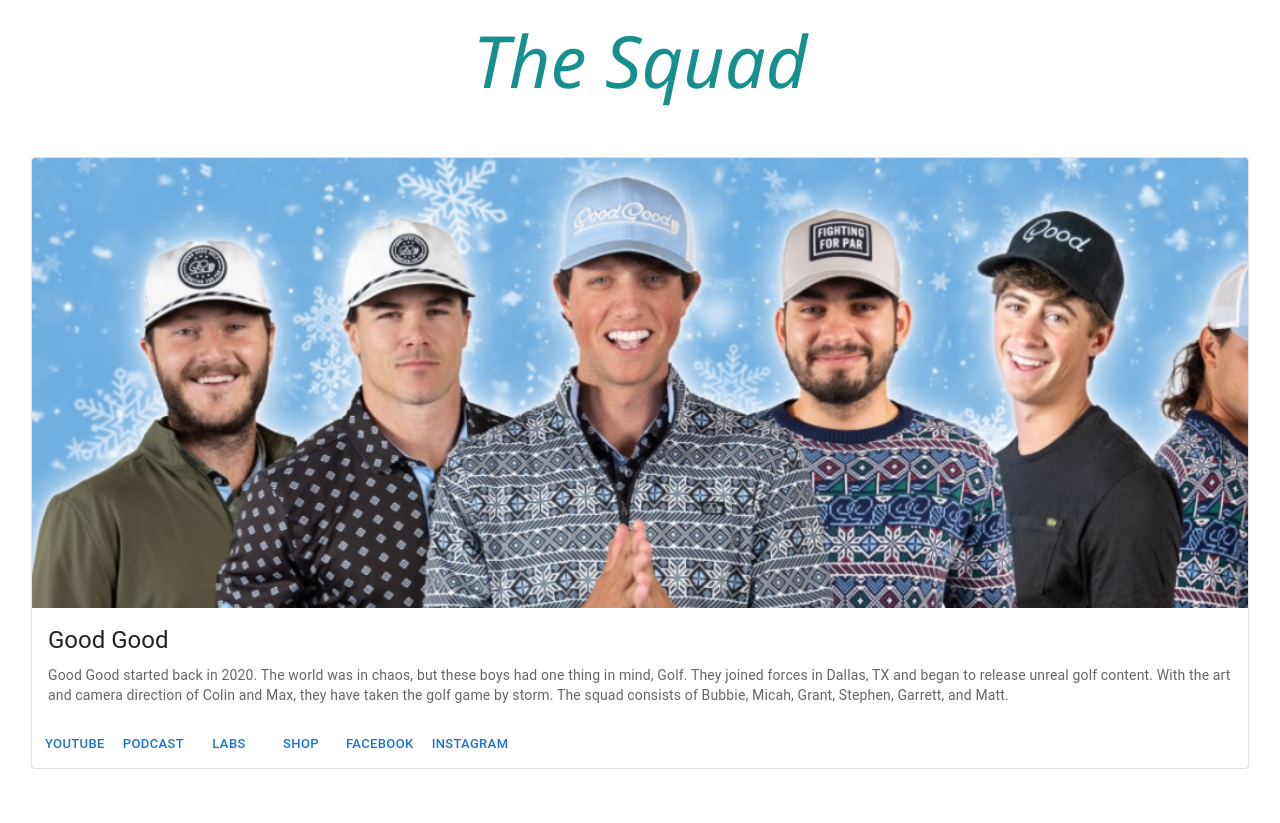
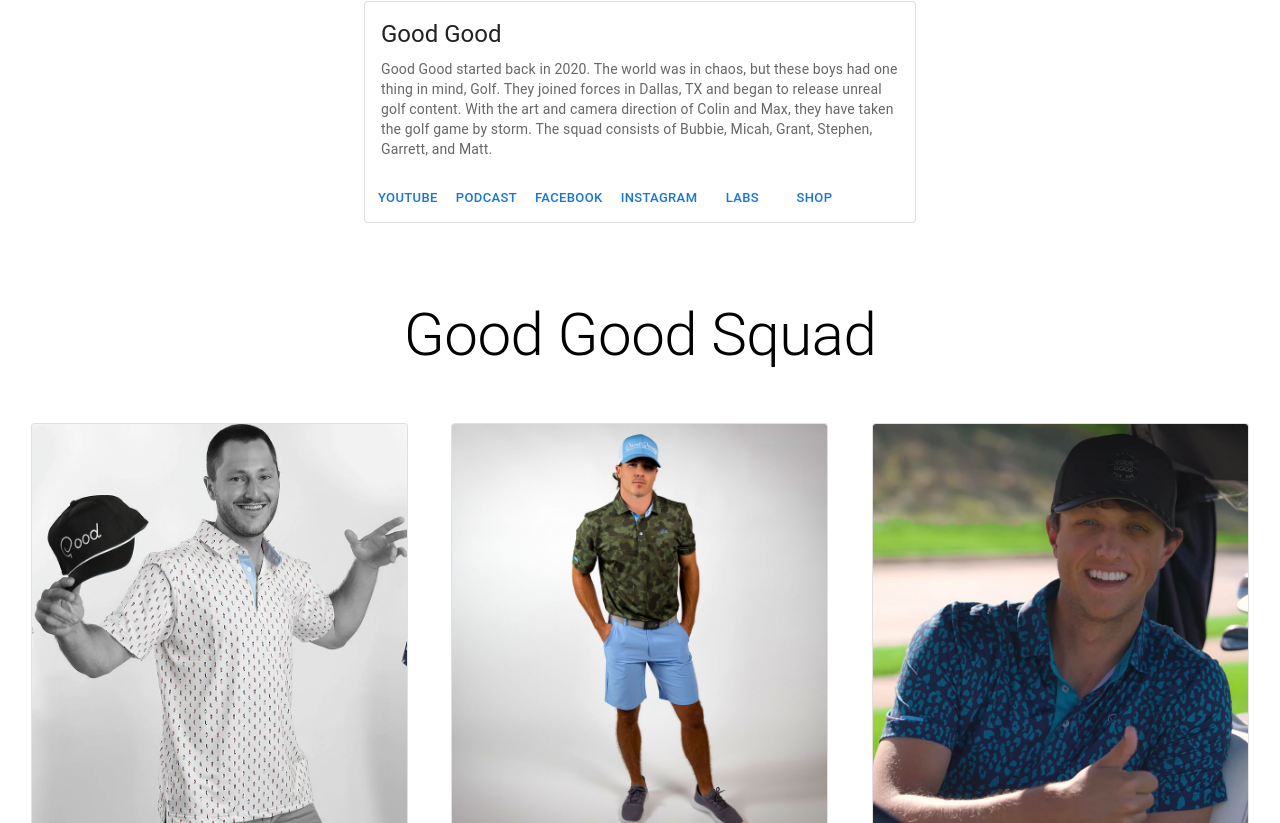
Before and after one commit to hbrashid/goodgood, a React (Create React App) app: page / in a window 1280 px wide. Shown: the part 757-1580 px from the top of the page. Built offline with nearby package versions, Linux system fonts and the light colour scheme.

Commit message:
cleaned up layout, removed image

```diff
--- a/src/App.css
+++ b/src/App.css
@@ -99,5 +99,18 @@
   flex-direction: row;
   flex-wrap: wrap;
   justify-content: space-evenly;
-  align-items:center;
 }
+  .squadCards > div {
+    margin: 1%;
+  }
+
+@media (max-width: 768px) {
+
+  .header {
+    background-size: contain;
+  }
+
+
+
+
+}
--- a/src/App.js
+++ b/src/App.js
@@ -13,6 +13,7 @@
 import GarrettCard from './garrettCard';
 import MattCard from './mattCard';
 import GGCard from './goodGoodAbout';
+import Typography from '@mui/material/Typography';
 
 function App() {
   return (
@@ -28,7 +29,7 @@
 
       <div className="about">
           <div className="aboutContent">
-          <h1 className="aboutTitle">The Squad</h1>
+
 
           </div>
           {/* <div className="aboutImage">
@@ -58,6 +59,8 @@
         Instagram
       </Button>
       </div> */}
+
+      <Typography variant="h2" textAlign="center" marginBottom="3%">Good Good Squad</Typography>
 
       <div className="squadCards">
         <BubbieCard />
--- a/src/goodGoodAbout.js
+++ b/src/goodGoodAbout.js
@@ -2,20 +2,20 @@
 import Card from '@mui/material/Card';
 import CardActions from '@mui/material/CardActions';
 import CardContent from '@mui/material/CardContent';
-import CardMedia from '@mui/material/CardMedia';
+// import CardMedia from '@mui/material/CardMedia';
 import Button from '@mui/material/Button';
 import Typography from '@mui/material/Typography';
-import GGsquad from './GGsquadpic.jpg';
+// import GGsquad from './GGsquadpic.jpg';
 
 export default function GGCard() {
   return (
-    <Card variant="outlined" sx={{ width: "95vw" }}>
-      <CardMedia
+    <Card variant="outlined" style={{marginTop:"3%", marginBottom:"1%"}} sx={{ maxWidth: 550}}>
+      {/* <CardMedia
         component="img"
         alt="GGsquad"
         height="450"
         src={GGsquad}
-      />
+      /> */}
       <CardContent>
         <Typography gutterBottom variant="h5" component="div">
           Good Good
@@ -24,13 +24,13 @@
         Good Good started back in 2020. The world was in chaos, but these boys had one thing in mind, Golf. They joined forces in Dallas, TX and began to release unreal golf content. With the art and camera direction of Colin and Max, they have taken the golf game by storm. The squad consists of Bubbie, Micah, Grant, Stephen, Garrett, and Matt.
         </Typography>
       </CardContent>
-      <CardActions>
+      <CardActions style={{flexWrap:"wrap"}}>
         <Button size="small" href="https://www.youtube.com/channel/UCfi-mPMOmche6WI-jkvnGXw">YouTube</Button>
         <Button size="small" href="https://www.youtube.com/channel/UCADVRJMuJV07vEhGn0DcO_Q">Podcast</Button>
+        <Button size="small" href="https://www.facebook.com/GoodGoodSquad/">Facebook</Button>
+        <Button size="small" href="https://www.instagram.com/goodgood/?hl=en">Instagram</Button>
         <Button size="small" href="https://www.youtube.com/channel/UCbY_v56iMzSGvXK79X6f4dw">Labs</Button>
         <Button size="small" href="https://goodgoodgolf.com/">Shop</Button>
-        <Button size="small" href="https://www.facebook.com/GoodGoodSquad/">Facebook</Button>
-        <Button size="small" href="https://www.instagram.com/goodgood/?hl=en">Instagram</Button>
       </CardActions>
     </Card>
   );
```
